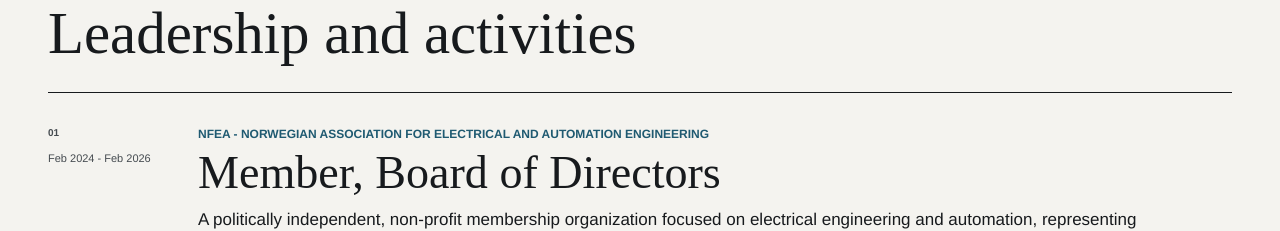
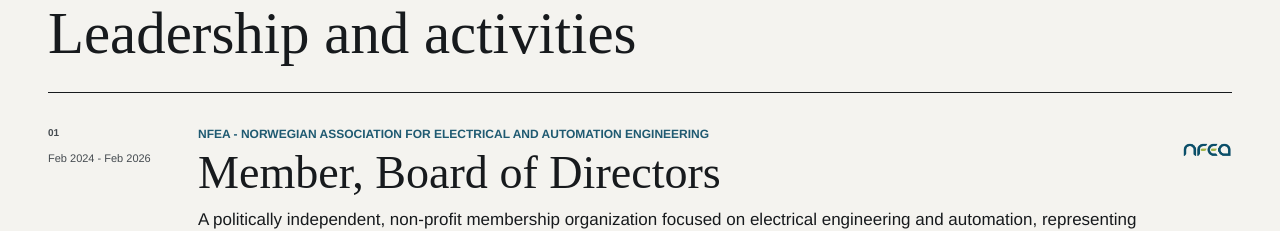
Before and after one commit to gardlae/gard-laeskogen-portfolio, a Next.js app: page /cv in a window 1280 px wide. Shown: the part 2800-3031 px from the top of the page. Built offline with nearby package versions, Linux system fonts and the light colour scheme; no server answers.

Commit message:
Add NFEA logo to CV

```diff
--- a/app/content/experience.ts
+++ b/app/content/experience.ts
@@ -104,7 +104,13 @@
     place: "NFEA - Norwegian Association for Electrical and Automation Engineering",
     summary:
       "A politically independent, non-profit membership organization focused on electrical engineering and automation, representing around 270 member companies. I joined the board through the Contactor NTNU leadership role.",
-    evidence: [],
+    evidence: [
+      {
+        src: "/media/nfea-mark.jpeg",
+        alt: "NFEA mark",
+        presentation: "mark",
+      },
+    ],
   },
   {
     period: "May 2024 - Aug 2025",
```
Also changed, not shown: public/media/nfea-mark.jpeg (added).
